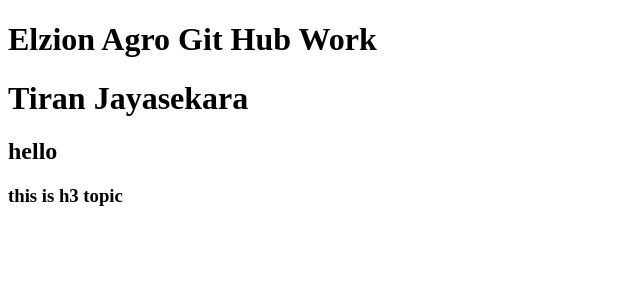
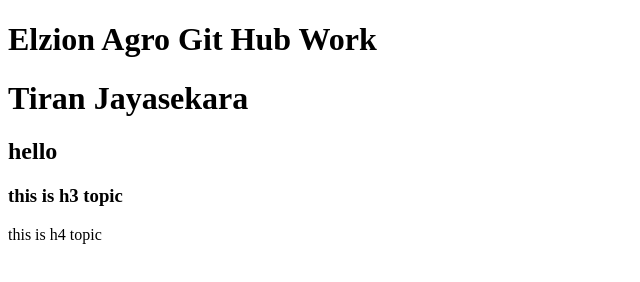
Before and after one commit to Tiran-Jayasekara/InternKnoledgeTransfer, a plain HTML site: page index.html in a window 1280 px wide. Shown: the whole page, without its empty margins (0-640 px from the left). Drawn offline with Linux system fonts and the light colour scheme.

Commit message:
add h4 topic
modify index page and add h4 topic

```diff
--- a/index.html
+++ b/index.html
@@ -11,5 +11,7 @@
     <h1>Tiran Jayasekara</h1>
     <h2>hello</h2>
     <h3>this is h3 topic</h3>
+    <hh4>this is h4 topic</h4>
+
 </body>
 </html>
```
